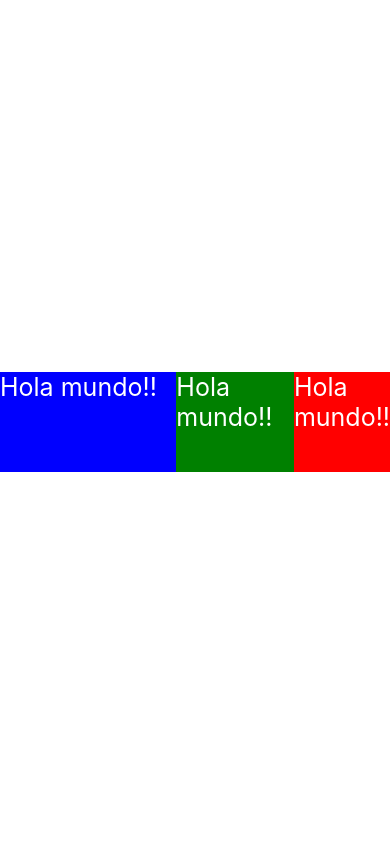
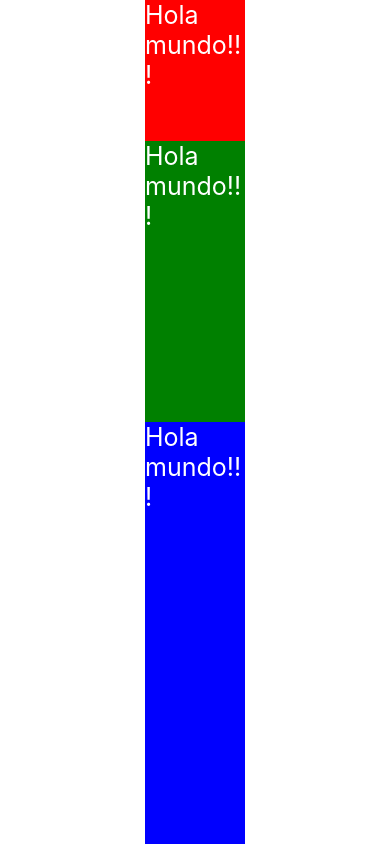
Before and after one commit to valencia12/rn_repaso, a React Native app: screen / in a window 390 px wide. Built offline with nearby package versions, Linux system fonts and the light colour scheme.

Commit message:
Add dimen flex and colors.

```diff
--- a/App.js
+++ b/App.js
@@ -4,12 +4,16 @@ import { useState } from 'react';
 
 
 const Texto = ({style}) =>{
+
   /*Para hacer que cambie el texto hay que manderla la funcion como propiedad*/
  /*Se usara el componenete text como componente papa*/
- const text1 = "Hola mundo!!"
- const text2 = "Adios :D"
+
+
+ const text1 = "Hola mundo!!!"
+ const text2 = "Adios :'D"
 
  const [texto, setTexto] = useState(text1)
+
 
  const updateText = () =>{
   setTexto(text2)
@@ -36,7 +40,6 @@ export default function App() {
 
 const styles = StyleSheet.create({
   Texto:{
-
     fontSize: 25,
     color: 'white',
     height: 100,
@@ -56,7 +59,6 @@ const styles = StyleSheet.create({
   },
   container: {
     flex: 1,
-    flexDirection: 'row-reverse',
     backgroundColor: '#fff',
     alignItems: 'center',
     justifyContent: 'center',
```
